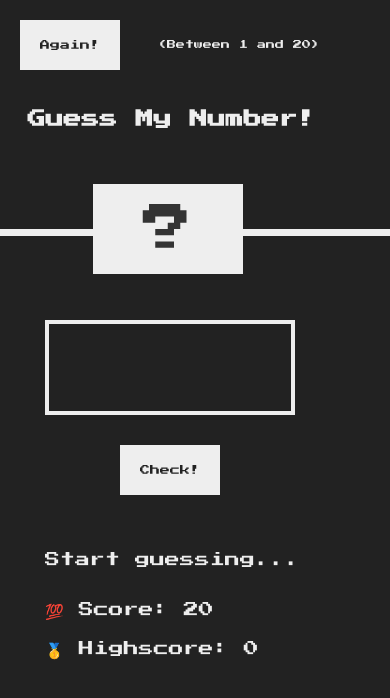
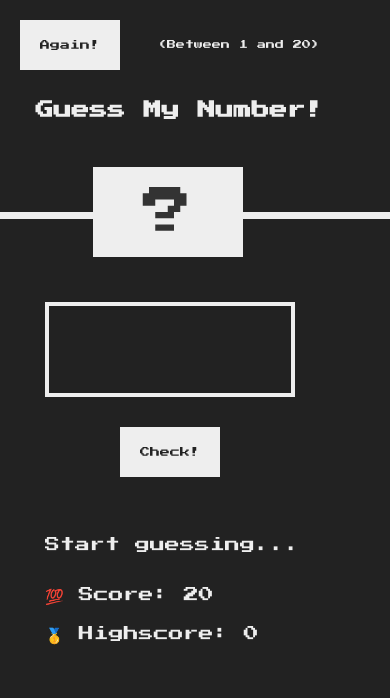
Before and after one commit to amozhgar/Guess-My-Number, a plain HTML site: page index.html in a window 390 px wide. Drawn offline with Linux system fonts and the light colour scheme.

Commit message:
Update style.css

```diff
--- a/style.css
+++ b/style.css
@@ -123,11 +123,11 @@ h1 {
 
 @media screen and (max-width: 400px) {
   header {
-    height: 28vh;
+    height: 26vh;
   }
   h1 {
     font-size: 1.8rem;
-    left: 44%;
+    left: 46%;
   }
   .between {
     font-size: 0.9rem;
@@ -158,7 +158,7 @@ h1 {
   }
   .message {
     margin-bottom: 5rem;
-    margin-top: 20px;
+    margin-top: 26px;
     height: 0rem;
   }
   .message,
```
